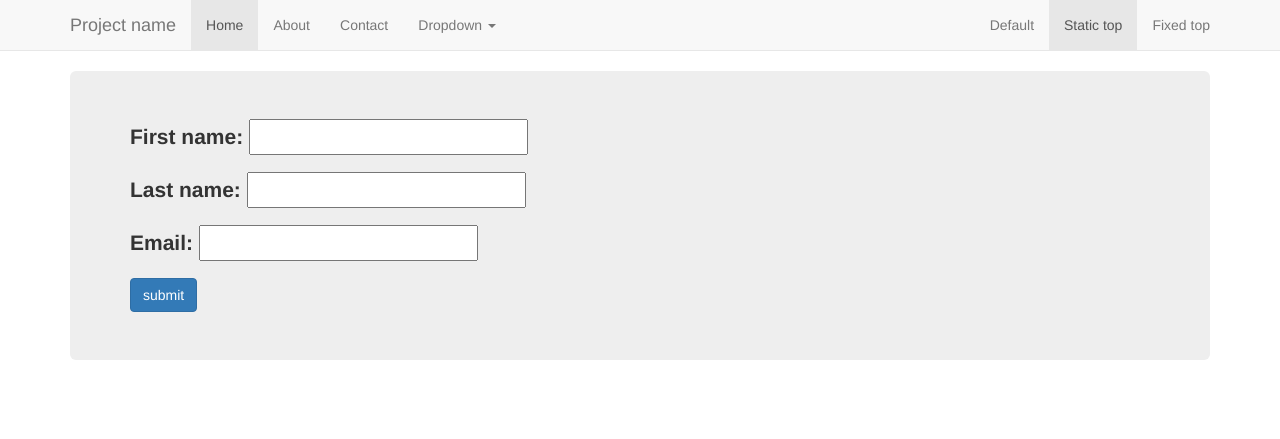
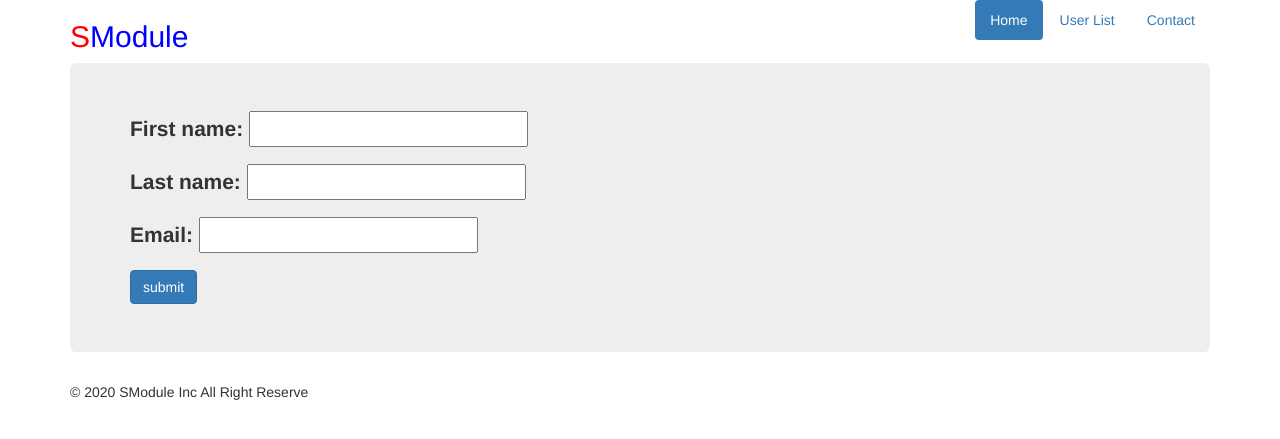
Before and after one commit to sabbirhossain540/Django_Framework_Excersice, a Django app: page /user/ in a window 1280 px wide. Shown: the top 439 px of the page. Run offline with Django 3.2, Linux system fonts and the light colour scheme; some libraries are stand-ins or nearby versions.

Commit message:
21 Days Challenge (Day 14)

```diff
--- /dev/null
+++ b/experement_project/template/test_app/base.html
@@ -0,0 +1,32 @@
+<!DOCTYPE html>
+<html lang="en" dir="ltr">
+  <head>
+    <meta charset="utf-8">
+    <title>Practice Django</title>
+    <link rel="stylesheet" href="https://maxcdn.bootstrapcdn.com/bootstrap/3.3.7/css/bootstrap.min.css" integrity="sha384-BVYiiSIFeK1dGmJRAkycuHAHRg32OmUcww7on3RYdg4Va+PmSTsz/K68vbdEjh4u" crossorigin="anonymous">
+  </head>
+  <body>
+    <div class="container">
+     <div class="header clearfix">
+       <nav>
+         <ul class="nav nav-pills pull-right">
+           <li role="presentation" class="active"><a href="{% url 'index' %}">Home</a></li>
+           <li role="presentation"><a href="{% url 'test_app:userlist' %}">User List</a></li>
+           <li role="presentation"><a href="{% url 'test_app:other' %}">Contact</a></li>
+         </ul>
+       </nav>
+       <h3 class="text-muted"><span style="color:red;font-size:30px;">S</span><span style="color:blue;font-size:30px;">Module</span></h3>
+     </div>
+
+     {% block body_block %}
+     <!-- Anything of this will be inherited if you extend -->
+     {% endblock %}
+
+     <footer class="footer">
+       <p>&copy; 2020 SModule Inc All Right Reserve</p>
+     </footer>
+
+   </div> <!-- /container -->
+  </body>
+  <script src="https://maxcdn.bootstrapcdn.com/bootstrap/3.3.7/js/bootstrap.min.js" integrity="sha384-Tc5IQib027qvyjSMfHjOMaLkfuWVxZxUPnCJA7l2mCWNIpG9mGCD8wGNIcPD7Txa" crossorigin="anonymous"></script>
+</html>
--- a/experement_project/template/test_app/user_form.html
+++ b/experement_project/template/test_app/user_form.html
@@ -1,52 +1,6 @@
-<!DOCTYPE html>
-<html lang="en" dir="ltr">
-  <head>
-    <meta charset="utf-8">
-    <title>User Registration Form</title>
-        <link rel="stylesheet" href="https://maxcdn.bootstrapcdn.com/bootstrap/3.3.7/css/bootstrap.min.css" integrity="sha384-BVYiiSIFeK1dGmJRAkycuHAHRg32OmUcww7on3RYdg4Va+PmSTsz/K68vbdEjh4u" crossorigin="anonymous">
-  </head>
-  <body>
-    <nav class="navbar navbar-default navbar-static-top">
-     <div class="container">
-       <div class="navbar-header">
-         <button type="button" class="navbar-toggle collapsed" data-toggle="collapse" data-target="#navbar" aria-expanded="false" aria-controls="navbar">
-           <span class="sr-only">Toggle navigation</span>
-           <span class="icon-bar"></span>
-           <span class="icon-bar"></span>
-           <span class="icon-bar"></span>
-         </button>
-         <a class="navbar-brand" href="#">Project name</a>
-       </div>
-       <div id="navbar" class="navbar-collapse collapse">
-         <ul class="nav navbar-nav">
-           <li class="active"><a href="#">Home</a></li>
-           <li><a href="#about">About</a></li>
-           <li><a href="#contact">Contact</a></li>
-           <li class="dropdown">
-             <a href="#" class="dropdown-toggle" data-toggle="dropdown" role="button" aria-haspopup="true" aria-expanded="false">Dropdown <span class="caret"></span></a>
-             <ul class="dropdown-menu">
-               <li><a href="#">Action</a></li>
-               <li><a href="#">Another action</a></li>
-               <li><a href="#">Something else here</a></li>
-               <li role="separator" class="divider"></li>
-               <li class="dropdown-header">Nav header</li>
-               <li><a href="#">Separated link</a></li>
-               <li><a href="#">One more separated link</a></li>
-             </ul>
-           </li>
-         </ul>
-         <ul class="nav navbar-nav navbar-right">
-           <li><a href="../navbar/">Default</a></li>
-           <li class="active"><a href="./">Static top <span class="sr-only">(current)</span></a></li>
-           <li><a href="../navbar-fixed-top/">Fixed top</a></li>
-         </ul>
-       </div><!--/.nav-collapse -->
-     </div>
-   </nav>
 
-
-   <div class="container">
-
+{% extends "test_app/base.html" %}
+  {% block body_block %}
      <!-- Main component for a primary marketing message or call to action -->
      <div class="jumbotron">
        <form  method="POST">
@@ -55,11 +9,4 @@
          <input type="submit" class="btn btn-primary" value="submit">
        </form>
      </div>
-
-
-
-   </div> <!-- /container -->
-
-  </body>
-    <script src="https://maxcdn.bootstrapcdn.com/bootstrap/3.3.7/js/bootstrap.min.js" integrity="sha384-Tc5IQib027qvyjSMfHjOMaLkfuWVxZxUPnCJA7l2mCWNIpG9mGCD8wGNIcPD7Txa" crossorigin="anonymous"></script>
-</html>
+    {% endblock %}
--- a/experement_project/test_app/views.py
+++ b/experement_project/test_app/views.py
@@ -23,7 +23,9 @@ def users(request):
     return render(request,'test_app/user_form.html',{'form':form})
 
 def userlist(request):
-    return render(request,'test_app/relative.html')
+    user_list = User.objects.order_by('first_name')
+    date_dict = {'u_list':user_list}
+    return render(request,'test_app/relative.html',context = date_dict)
 
 def other(request):
     return render(request,'test_app/other.html')
```
Also changed, not shown: experement_project/template/test_app/index.html (+3 -28 lines), experement_project/template/test_app/other.html (+9 -10 lines), experement_project/template/test_app/relative.html (+29 -10 lines), experement_project/test_app/templet_tag/my_extra.py (added, +12 -0 lines), experement_project/db.sqlite3, experement_project/test_app/templet_tag/__init__.py (added).
